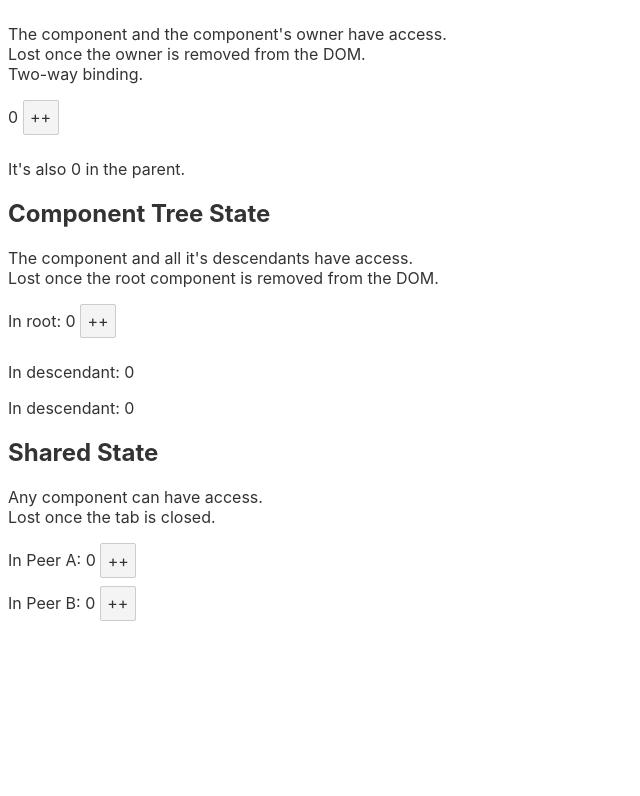
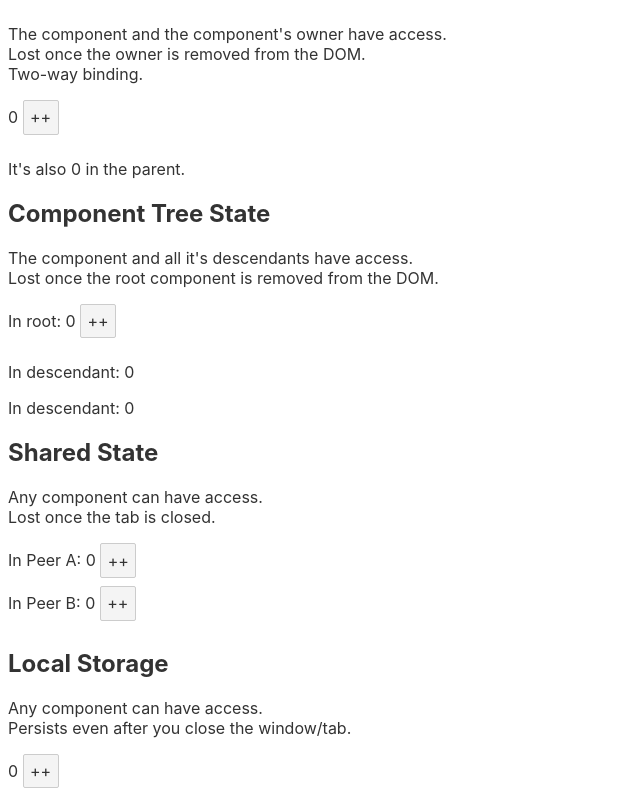
Before and after one commit to joshnuss/svelte-state-examples, a Svelte app: page / in a window 1280 px wide. Shown: the part 470-1266 px from the top of the page, without its empty margins (0-640 px from the left). Before the commit the page ends 1099 px from the top, so only its background shows below. Built offline with nearby package versions, Linux system fonts and the light colour scheme.

Commit message:
Adds example of LocalStorage

```diff
--- a/src/App.svelte
+++ b/src/App.svelte
@@ -4,6 +4,7 @@
   import LocalTreeState from './examples/LocalTreeState.svelte'
   import PeerA from './examples/LocalSharedState/PeerA.svelte'
   import PeerB from './examples/LocalSharedState/PeerB.svelte'
+  import LocalStorageState from './examples/LocalStorageState.svelte'
 
   let boundValue = 0;
 </script>
@@ -41,4 +42,10 @@
     <div><PeerA/></div>
     <div><PeerB/></div>
   </section>
+
+  <section>
+    <h2>Local Storage</h2>
+    <p>Any component can have access.<br>Persists even after you close the window/tab.</p>
+    <LocalStorageState/>
+  </section>
 </main>
--- /dev/null
+++ b/src/examples/LocalStorageState.svelte
@@ -0,0 +1,11 @@
+<script>
+  import { writeable } from './LocalStorageState/store'
+
+  const value = writeable('myCounter', 0)
+
+  function increment() {
+    value.update(n => n + 1)
+  }
+</script>
+
+{$value} <button on:click|preventDefault={increment}>++</button>
--- /dev/null
+++ b/src/examples/LocalStorageState/store.js
@@ -0,0 +1,22 @@
+import {writable} from 'svelte/store'
+
+export function writeable(key, defaultValue) {
+  // get inital value from localStorage
+  const current = localStorage.getItem(key)
+  const initial = current ? JSON.parse(current) : defaultValue
+  const store = writable(initial)
+
+  return {
+    ...store,
+    // hijack update() to write to localStorage
+    update(cb) {
+      return store.update(current => {
+        const newValue = cb(current);
+
+        localStorage.setItem(key, JSON.stringify(newValue))
+
+        return newValue
+      })
+    }
+  }
+}
```
